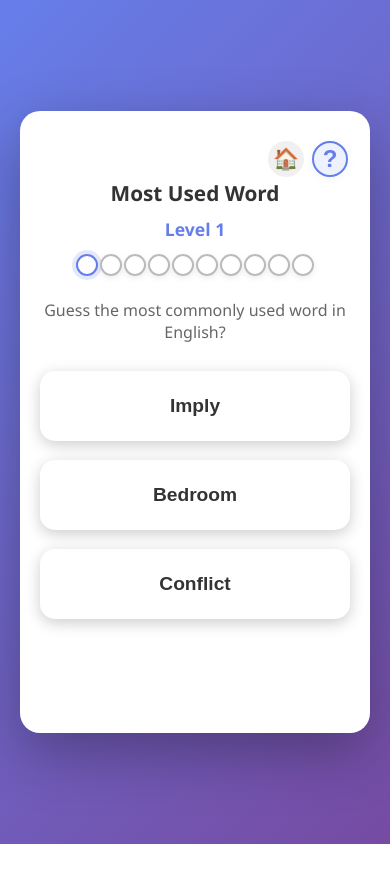
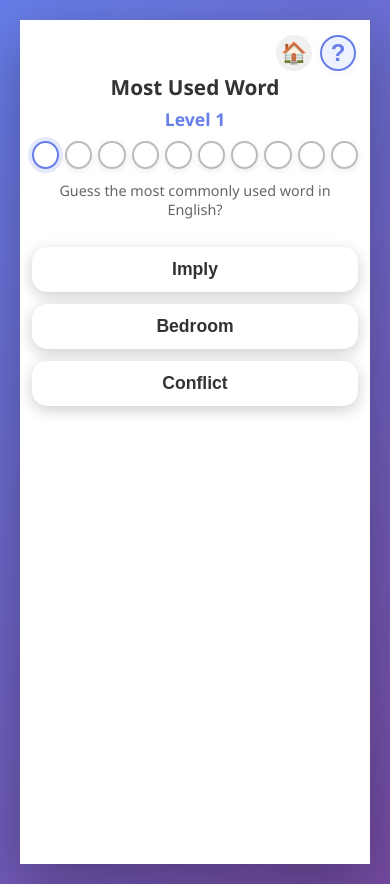
Before and after one commit to jayamohanan/word-rank, a plain HTML site: page index.html in a window 390 px wide. Both pictures are taken after a click on the button "Levels". Before the commit the page ends 844 px from the top, so only its background shows below. Drawn offline with Linux system fonts and the light colour scheme.

Commit message:
responsive

```diff
--- a/style.css
+++ b/style.css
@@ -343,7 +343,8 @@ body {
     text-align: center;
     display: flex;
     flex-direction: column;
-    justify-content: space-between;
+    justify-content: flex-start;
+    overflow-y: auto;
 }
 
 header h1 {
@@ -721,36 +722,30 @@ footer {
 /* Responsive Design */
 @media (max-width: 600px) {
     .container {
-        padding: 30px 20px;
+        padding: 20px 15px;
+        min-height: 0;
+        max-height: 100vh;
+        height: 100vh;
+        aspect-ratio: auto;
+        border-radius: 0;
+        max-width: 100%;
+        overflow-y: auto;
     }
 
     header h1 {
-        font-size: 1.5rem;
+        font-size: 1.4rem;
+        margin-bottom: 6px;
     }
 
-    .word-text {
-        font-size: 1.4rem;
-        text-transform: none;
+    .instructions {
+        font-size: 0.9rem;
+        margin-bottom: 10px;
+        margin-top: 6px;
     }
 
-    .word-tile {
-        padding: 25px 15px;
-        min-height: 80px;
-    }
-
-    .feedback {
-        font-size: 1.2rem;
-    }
-
-    .next-btn {
-        padding: 12px 30px;
-        font-size: 1rem;
-    }
-}
-
-@media (max-width: 400px) {
-    header h1 {
-        font-size: 1.3rem;
+    .word-tiles {
+        gap: 12px;
+        margin-bottom: 15px;
     }
 
     .word-text {
@@ -759,7 +754,79 @@ footer {
     }
 
     .word-tile {
-        padding: 20px 10px;
-        min-height: 70px;
+        padding: 14px 12px;
+        min-height: 48px;
+        max-height: 54px;
+        font-size: 1.2rem;
+    }
+
+    .feedback {
+        font-size: 0.95rem;
+        margin-top: 10px;
+        margin-bottom: 10px;
+        padding: 8px;
+    }
+
+    .rank-list-horizontal {
+        font-size: 0.8rem;
+        margin-top: 6px;
+        line-height: 1.4;
+    }
+
+    .next-btn {
+        padding: 10px 24px;
+        font-size: 0.95rem;
+        margin-top: 10px;
+    }
+
+    .level-progress-bar {
+        gap: 6px;
+        margin-bottom: 10px;
+    }
+
+    .level-circle {
+        width: 28px;
+        height: 28px;
+    }
+
+    #levelNumber {
+        font-size: 1rem;
+        margin: 6px 0;
     }
 }
+
+@media (max-width: 400px) {
+    .container {
+        padding: 15px 12px;
+    }
+
+    header h1 {
+        font-size: 1.3rem;
+    }
+
+    .word-text {
+        font-size: 1.1rem;
+        text-transform: none;
+    }
+
+    .word-tile {
+        padding: 12px 10px;
+        min-height: 44px;
+        max-height: 50px;
+        font-size: 1.1rem;
+    }
+
+    .feedback {
+        font-size: 0.9rem;
+        padding: 6px;
+    }
+
+    .rank-list-horizontal {
+        font-size: 0.75rem;
+    }
+
+    .next-btn {
+        padding: 9px 20px;
+        font-size: 0.9rem;
+    }
+}
```
